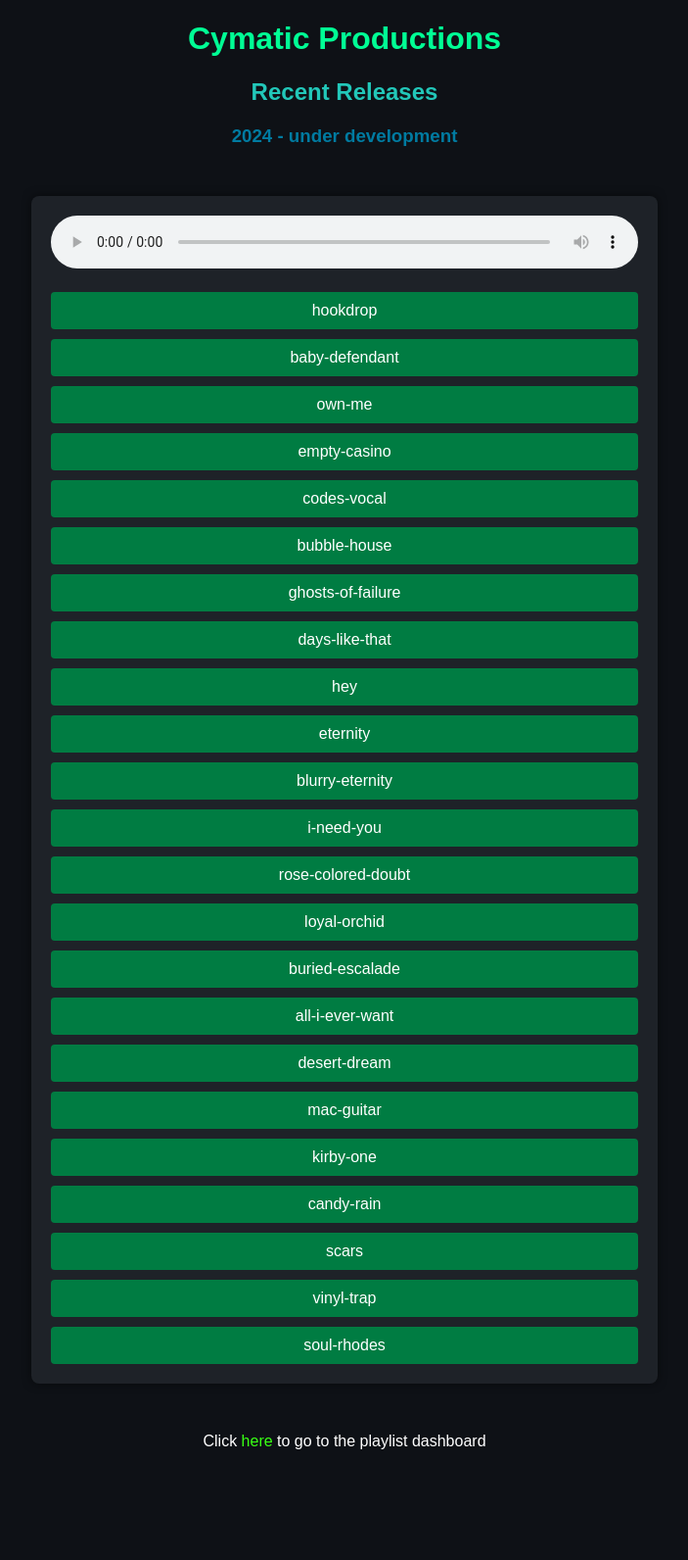
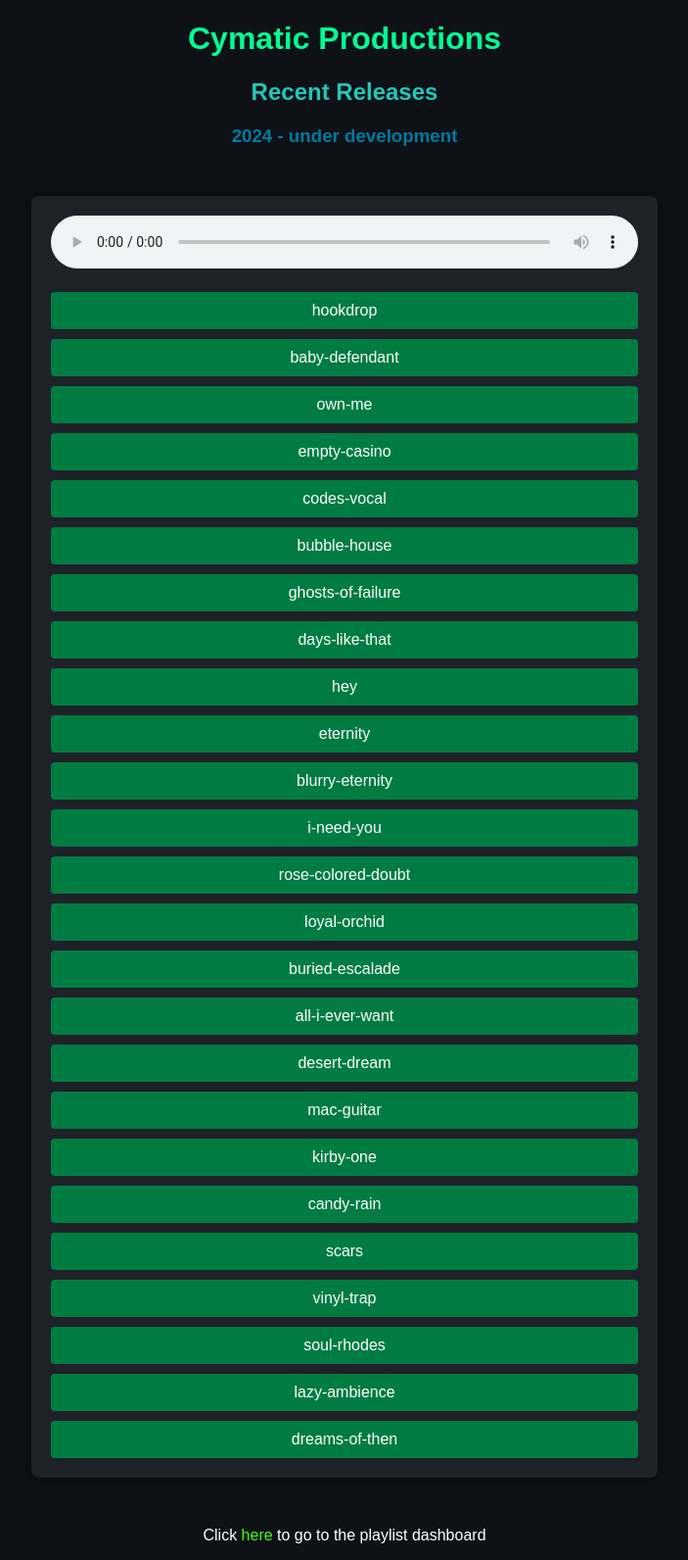
Before and after one commit to cymatic-productions/html.js.playlist, a Jekyll site: the page built from playlists/recent-releases.md, in a window 1280 px wide. Shown: the whole page at 98% size, without its empty margins (288-991 px from the left). Built offline with Jekyll 4.4.1, drawn with Linux system fonts in a browser that asks for light colours; before the commit the page ends 1496 px from its top, so only the background shows below that.

Commit message:
added new tracks

```diff
--- a/playlists/recent-releases.md
+++ b/playlists/recent-releases.md
@@ -27,5 +27,7 @@ songs: [
     scars,
     vinyl-trap,
     soul-rhodes,
+    lazy-ambience,
+    dreams-of-then
 ]
 ---
```
